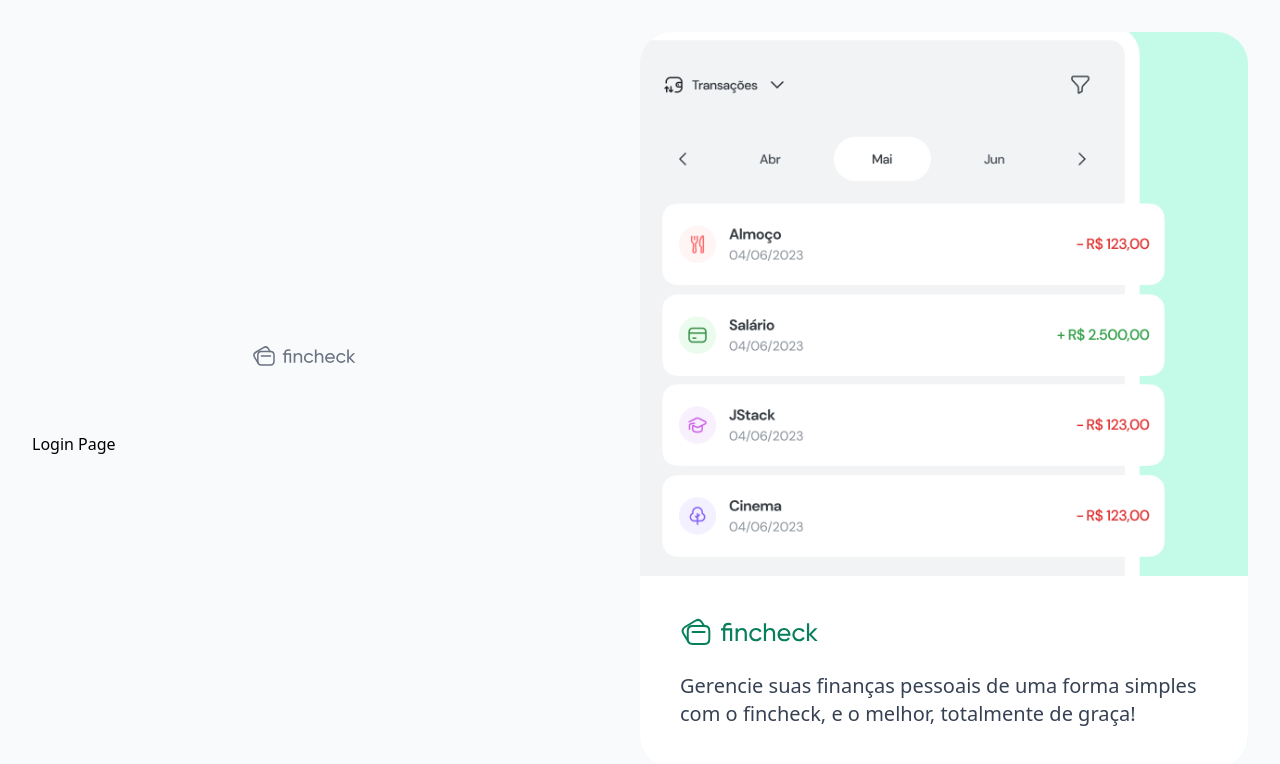
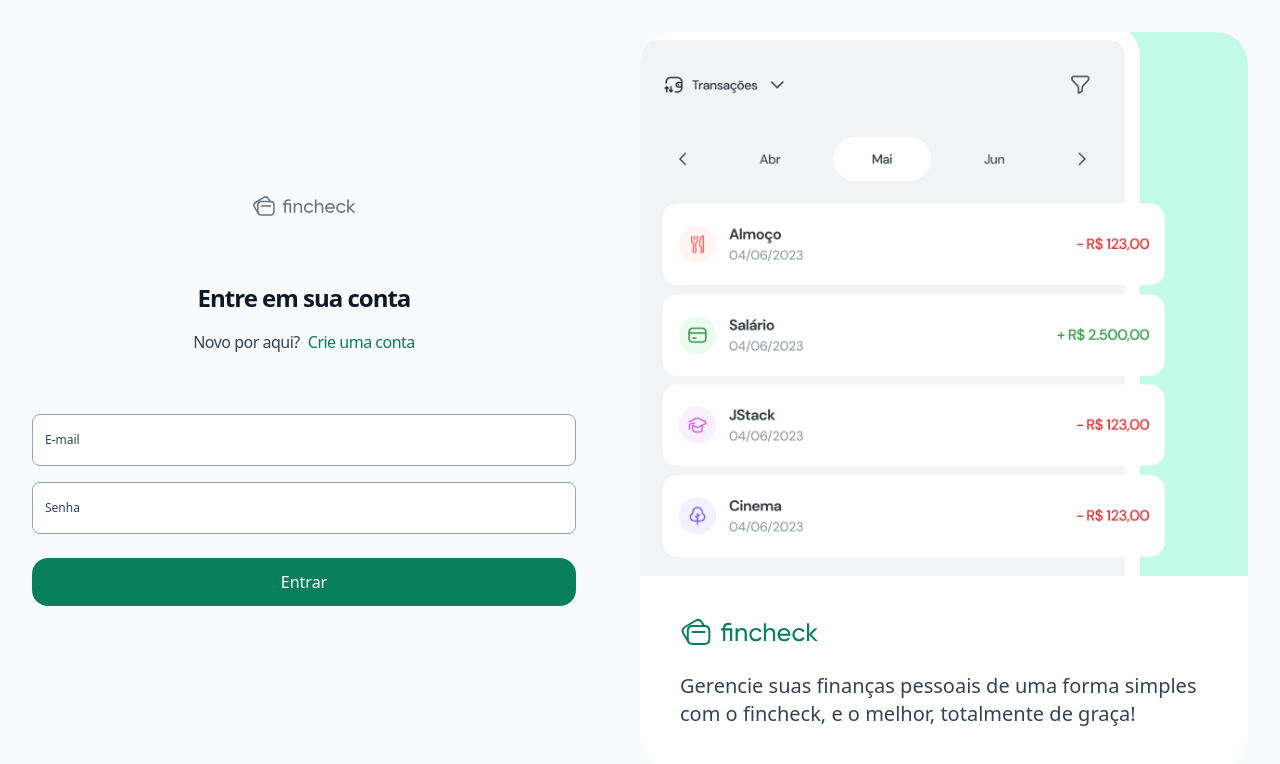
Before and after one commit to oliveiradniel/fincheck-frontend, a React (Vite) app: page /login in a window 1280 px wide. Shown: the top 764 px of the page. Built offline with nearby package versions, Linux system fonts and the light colour scheme.

Commit message:
feat: add login page

```diff
--- a/package.json
+++ b/package.json
@@ -21,6 +21,7 @@
     "@types/react": "^19.1.8",
     "@types/react-dom": "^19.1.6",
     "@vitejs/plugin-react-swc": "^3.10.2",
+    "clsx": "^2.1.1",
     "eslint": "^9.30.1",
     "eslint-plugin-react-hooks": "^5.2.0",
     "eslint-plugin-react-refresh": "^0.4.20",
--- a/src/assets/styles/index.css
+++ b/src/assets/styles/index.css
@@ -2,4 +2,5 @@
 
 @theme {
   --color-moss-green: #087f5b;
+  --color-moss-green-hover: #099268;
 }
--- /dev/null
+++ b/src/view/components/Button.tsx
@@ -0,0 +1,15 @@
+import type { ComponentProps } from "react";
+
+import clsx from "clsx";
+
+export function Button({ className, ...props }: ComponentProps<"button">) {
+  return (
+    <button
+      {...props}
+      className={clsx(
+        "h-12 cursor-pointer rounded-2xl bg-moss-green px-6 font-medium text-white transition-colors duration-300 ease-in-out hover:bg-moss-green-hover disabled:bg-gray-100 disabled:text-gray-400",
+        className,
+      )}
+    />
+  );
+}
--- /dev/null
+++ b/src/view/components/Input.tsx
@@ -0,0 +1,28 @@
+import type { ComponentProps } from "react";
+
+interface InputProps extends ComponentProps<"input"> {
+  name: string;
+}
+
+export function Input({ id, name, placeholder, ...props }: InputProps) {
+  const inputId = id ?? name;
+
+  return (
+    <div className="relative">
+      <input
+        {...props}
+        id={inputId}
+        name={name}
+        className="peer h-[52px] w-full rounded-lg border border-gray-400 bg-white px-3 pt-4 text-gray-800 transition-colors duration-300 ease-in-out outline-none placeholder-shown:pt-0 focus:border-gray-800"
+        placeholder=""
+      />
+
+      <label
+        htmlFor={inputId}
+        className="pointer-events-none absolute top-1/4 left-[13px] -translate-y-1 text-xs text-gray-700 transition-all duration-100 ease-in-out peer-placeholder-shown:top-1/2 peer-placeholder-shown:-translate-y-1/2"
+      >
+        {placeholder}
+      </label>
+    </div>
+  );
+}
--- a/src/view/pages/Login/index.tsx
+++ b/src/view/pages/Login/index.tsx
@@ -1,7 +1,32 @@
+import { Link } from "react-router-dom";
+
+import { Input } from "../../components/Input";
+import { Button } from "../../components/Button";
+
 export function Login() {
   return (
-    <div>
-      <h1>Login Page</h1>
-    </div>
+    <>
+      <header className="flex flex-col items-center gap-4">
+        <h1 className="text-2xl font-bold tracking-[-1px] text-gray-900">
+          Entre em sua conta
+        </h1>
+
+        <p className="space-x-2 tracking-[-0.5px]">
+          <span className="text-gray-700">Novo por aqui?</span>
+          <Link to="/register" className="font-medium text-moss-green">
+            Crie uma conta
+          </Link>
+        </p>
+      </header>
+
+      <form action="" className="mt-[60px] flex flex-col gap-4">
+        <Input type="email" placeholder="E-mail" name="email" />
+        <Input type="password" placeholder="Senha" name="password" />
+
+        <Button type="submit" className="mt-2">
+          Entrar
+        </Button>
+      </form>
+    </>
   );
 }
```
Also changed, not shown: 1 other file (tests, documents, lock files or other folders).
